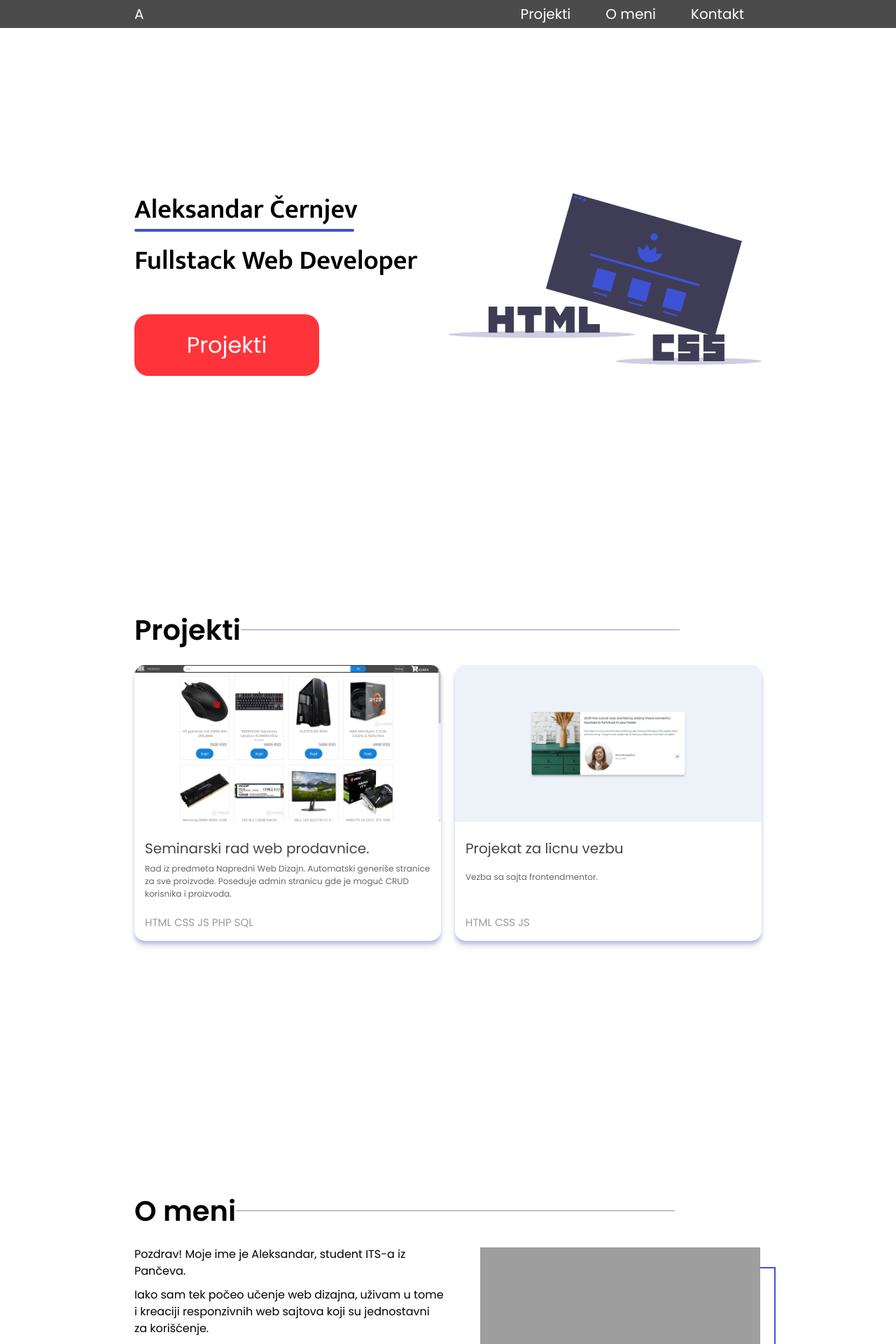
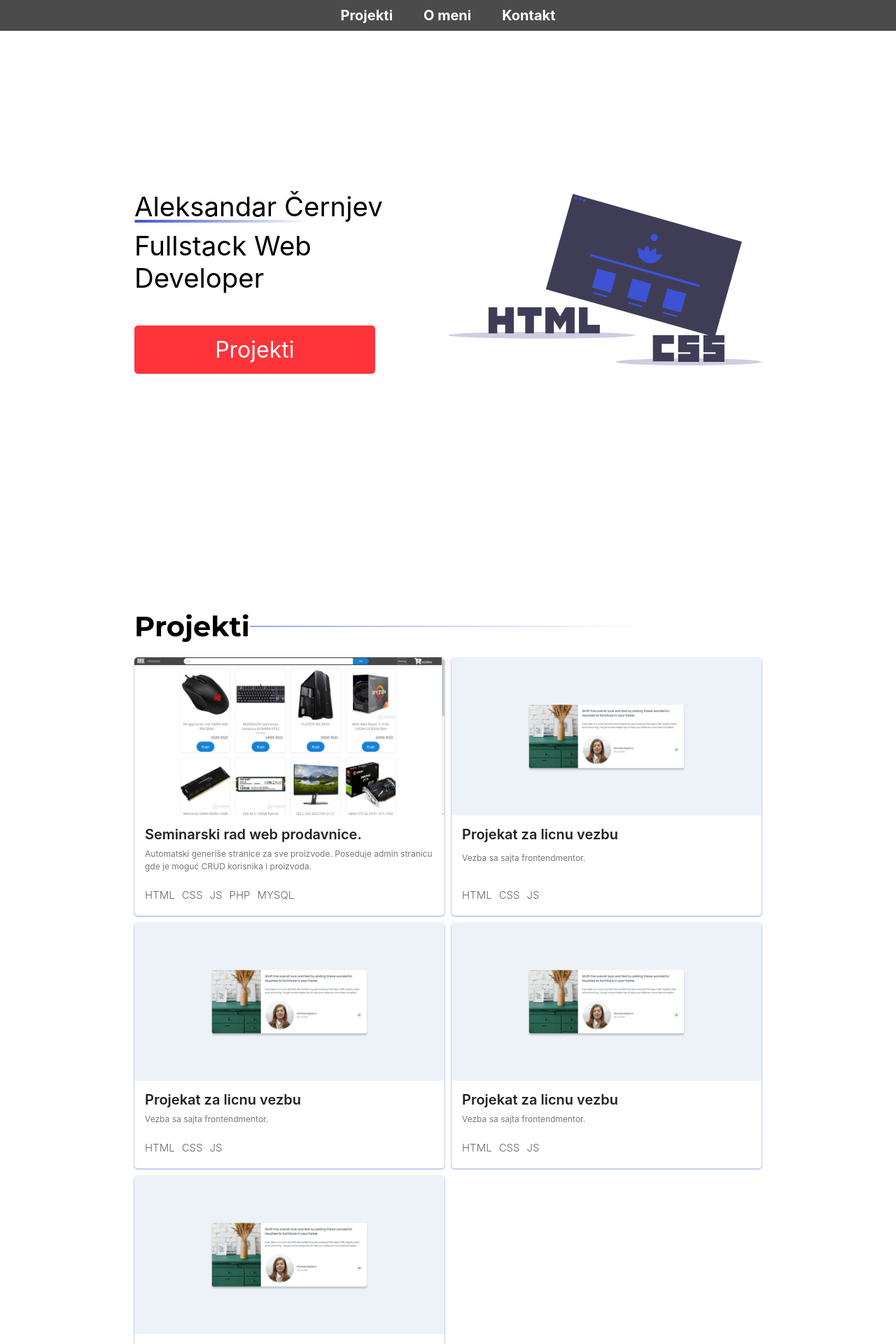
Before and after one commit to Aleksandarc/portfolio, a PHP site: page / in a window 1280 px wide. Shown: the top 1920 px of the page at 70% size. Run offline with PHP 8.4, Linux system fonts and the light colour scheme; some libraries are stand-ins or nearby versions; grey boxes are pictures that could not be loaded.

Commit message:
Minor improvements, slight redesign.

```diff
--- a/css/style.css
+++ b/css/style.css
@@ -1,10 +1,10 @@
-@import url('https://fonts.googleapis.com/css2?family=Mukta:wght@600&family=Poppins:wght@400;600&display=swap');
+@import url('https://fonts.googleapis.com/css2?family=Lato:wght@300;400&family=Montserrat:wght@700&display=swap');
 
 * {
   padding: 0;
   margin: 0;
   box-sizing: 0;
-  font-family: 'Poppins', sans-serif;
+  font-family: -apple-system, BlinkMacSystemFont, Roboto, Oxygen, Ubuntu, Cantarell, 'Lato', 'Helvetica Neue', sans-serif;
   font-size: 62.5%;
 }
 
@@ -44,8 +45,8 @@
   scroll-snap-type: y mandatory;
 }
 
-.mains {
-  scroll-snap-align: center;
+body {
+  overflow-x: hidden;
 }
 
 /* ------------- NAVBAR -------------*/
@@ -57,40 +58,32 @@
   color: #fff;
   display: flex;
   flex-direction: row;
-  justify-content: space-between;
+  justify-content: center;
   align-items: center;
-  padding: .5rem 0;
+  padding: 1rem 0;
   z-index: 100;
   transition: all .25s ease-out;
-}
-
-.logo {
-  text-decoration: none;
-  font-size: 2rem;
-  color: #fff;
-  margin-left: 15%;
+  overflow: hidden;
 }
 
 .navbar-list {
   list-style: none;
   display: flex;
   flex-direction: row;
-  margin-right: 15%;
 }
 
 .navLinks {
   font-size: 2rem;
   color: #fff;
+  font-weight: bold;
   text-decoration: none;
   margin: 0 2rem;
-  transition: all .2s ease-out;
-  padding: .5rem;
-  border-radius: 1rem;
+  transition: all .05s ease-out;
+  padding: .2rem;
 }
 
 .navLinks:hover {
-  background-color: #FF333A;
-  border-radius: 2rem;
+  border-bottom: 2px solid #FF333A;
 }
 
 .home {
@@ -135,41 +128,40 @@
 .homeText {
   font-size: 3vw;
   margin: .5rem 0;
-  font-family: 'Mukta', sans-serif;
 }
 
 .homeTextName {
   position: relative;
-  font-family: 'Mukta', sans-serif;
 }
 
 .homeTextName::before {
   position: absolute;
   content: '';
-  width: 70%;
+  width: 80%;
   height: .5vh;
-  background-color: #3D52D5;
+  background: linear-gradient(-90deg, #fff 30%, #3D52D5);
   border-radius: 2rem;
   bottom: 0;
   left: 0;
   pointer-events: none;
+  z-index: -1;
 }
 
 .homeTextBtn {
   font-size: 2.5vw;
   text-align: center;
   background-color: #FF333A;
-  border-radius: 2rem;
-  width: 50%;
-  padding: 2rem;
+  border-radius: .5rem;
+  width: 70%;
+  padding: 1.5rem;
   margin-top: 4rem;
   transition: all .25s ease-out;
   position: relative;
 }
 
 .homeTextBtn:hover {
-  background-color: #9e1f24;
-  transform: translateY(-10px);
+  transform: translateY(-5px);
+  filter: brightness(.85);
 }
 
 /* ------------- NAVBAR -------------*/
@@ -195,16 +188,18 @@
   text-align: left;
   margin: 2rem 15%;
   position: relative;
+  font-family: 'Montserrat', sans-serif;
 }
 
 .catSubTitle {
   font-size: 3.5rem;
   margin: 2rem 0;
+  font-family: 'Montserrat', sans-serif;
 }
 
 .catTitle::after {
   content: '';
-  background-image: linear-gradient(#3D52D5, #ccc);
+  background-image: linear-gradient(-90deg, #fff 10%, #3D52D5);
   width: 70%;
   height: .1vw;
   position: absolute;
@@ -214,42 +209,43 @@
 
 .projectImg {
   width: 100%;
-  border-top-left-radius: 1.5rem;
-  border-top-right-radius: 1.5rem;
+  border-top-left-radius: .5rem;
+  border-top-right-radius: .5rem;
   flex: 1;
   pointer-events: none;
 }
 
 .projectContainer {
   width: 70%;
+  height: 100%;
   margin: 0 auto;
   display: grid;
   grid-template-columns: repeat(auto-fit, minmax(300px, 1fr));
-  gap: 2rem;
+  gap: 1rem;
 }
 
 .projectCard {
-  border-radius: 1.5rem;
-  background-color: #fff;
+  border-radius: .5rem;
   display: flex;
   flex-direction: column;
   height: 100%;
   width: 100%;
-  box-shadow:
-    0rem 1rem 1rem .1rem rgba(0, 0, 0, .05),
-    0rem .5rem .5rem 0rem rgba(61, 82, 213, .3);
+  /* box-shadow: 0rem .3rem .3rem 0rem rgba(61, 82, 213, .3); */
   position: relative;
   transition: all .25s ease-out;
   cursor: default;
+  background-color: #fff;
+  box-shadow: 0 .1rem .1rem .1rem rgba(61, 82, 213, .3);
 }
 
+
 .cardTop {
-  margin-bottom: 2rem;
+  margin-bottom: 1rem;
   position: relative;
 }
 
 .projectCardLinks {
-  font-weight: 500;
+  font-weight: 700;
   flex: 1;
   display: flex;
   flex-direction: column;
@@ -265,13 +261,21 @@
   transition: all .25s ease-out;
 }
 
+.projectCardLinks a i {
+  color: #3D52D5;
+}
+
 .projectCard:hover .projectCardLinks {
   pointer-events: all;
   opacity: 1;
 }
 
 .projectCard:hover {
-  transform: translateY(-10px);
+  transform: translateY(-5px);
+}
+
+.projectCard p {
+  margin: .2em 1.5rem;
 }
 
 .projectCardLinks a {
@@ -290,9 +294,10 @@
   flex: 1;
   text-align: left;
   font-size: 2rem;
-  font-weight: 400;
-  color: #444;
-  margin-left: 1.5rem;
+  font-weight: 600;
+  color: #222;
+  margin: .5rem 1.5rem;
+  font-family: -apple-system, BlinkMacSystemFont, 'Segoe UI', Roboto, Oxygen, Ubuntu, Cantarell, 'Open Sans', 'Helvetica Neue', sans-serif;
 }
 
 .projectInfo {
@@ -300,16 +305,26 @@
   text-align: left;
   font-size: 1.2rem;
   font-weight: 400;
-  color: #666;
+  color: #777;
   margin: .5rem 1.5rem;
+  line-height: 1.5;
 }
 
 .projectLanguages {
-  justify-content: flex-end;
-  color: #999;
-  font-weight: 200;
+  justify-content: flex-start;
+  font-family: 'Lato', sans-serif;
+  list-style: none;
+  display: flex;
+  flex-direction: row;
+  margin: .5rem 1rem;
+}
+
+.projectLanguages li {
+  margin: 1.5rem .5rem;
+  color: #666;
+  font-weight: 300;
+  text-transform: uppercase;
   font-size: 1.5rem;
-  margin: 1.5rem 1.5rem;
 }
 
 /* ------------- portfolio -------------*/
@@ -334,11 +349,10 @@
 }
 
 .oMeniInfoText {
-  font-size: 16px;
   font-weight: 400;
   line-height: 1.5;
+  font-size: 1.5rem;
   text-align: left;
-  font-family: 'Poppins', sans-serif;
   margin-bottom: 1rem;
 }
 
--- a/index.html
+++ b/index.html
@@ -5,7 +5,7 @@
   <meta charset="UTF-8">
   <meta name="viewport" content="width=device-width, initial-scale=1.0">
   <title>Aleksandar portfolio</title>
-  <meta name="author" content="Aleksandar Cernjev">
+  <meta name="author" content="Aleksandar Černjev">
   <meta name="description" content="Web developer porfolio">
   <link rel="stylesheet" href="./css/style.css">
 
@@ -16,7 +16,6 @@
 
   <div class="topPos"></div>
   <div class="topNavbar">
-    <a href="#" class="logo">A</a>
     <ul class="navbar-list">
       <li><a href="#projekti" class="projektiNav navLinks">Projekti</a></li>
       <li><a href="#omeni" class="oMeniNav navLinks">O meni</a></li>
@@ -50,9 +49,15 @@
             </div>
           </div>
           <p class="projectInfoTitle">Seminarski rad web prodavnice.</p>
-          <p class="projectInfo">Rad iz predmeta Napredni Web Dizajn. Automatski generiše stranice za sve
+          <p class="projectInfo">Automatski generiše stranice za sve
             proizvode. Poseduje admin stranicu gde je moguć CRUD korisnika i proizvoda.</p>
-          <p class="projectLanguages">HTML CSS JS PHP SQL</p>
+          <ul class="projectLanguages">
+            <li>HTML</li>
+            <li>CSS</li>
+            <li>JS</li>
+            <li>PHP</li>
+            <li>MYSQL</li>
+          </ul>
         </div>
 
         <div class="projectCard">
@@ -67,7 +72,65 @@
           </div>
           <p class="projectInfoTitle">Projekat za licnu vezbu</p>
           <p class="projectInfo">Vezba sa sajta frontendmentor.</p>
-          <p class="projectLanguages">HTML CSS JS</p>
+          <ul class="projectLanguages">
+            <li>HTML</li>
+            <li>CSS</li>
+            <li>JS</li>
+          </ul>
+        </div>
+        <div class="projectCard">
+          <div class="cardTop">
+            <img src="./img/project1.png" alt="project1" class="projectImg">
+            <div class="projectCardLinks">
+              <a href="https://aleksandarc.github.io/smallProjects/1.ArticleComponent/articleComponent.html"><i
+                  class="fas fa-external-link-alt"></i></a>
+              <a href="https://github.com/Aleksandarc/smallProjects/tree/master/1.ArticleComponent" target="_blank"><i
+                  class="fab fa-github"></i></a>
+            </div>
+          </div>
+          <p class="projectInfoTitle">Projekat za licnu vezbu</p>
+          <p class="projectInfo">Vezba sa sajta frontendmentor.</p>
+          <ul class="projectLanguages">
+            <li>HTML</li>
+            <li>CSS</li>
+            <li>JS</li>
+          </ul>
+        </div>
+        <div class="projectCard">
+          <div class="cardTop">
+            <img src="./img/project1.png" alt="project1" class="projectImg">
+            <div class="projectCardLinks">
+              <a href="https://aleksandarc.github.io/smallProjects/1.ArticleComponent/articleComponent.html"><i
+                  class="fas fa-external-link-alt"></i></a>
+              <a href="https://github.com/Aleksandarc/smallProjects/tree/master/1.ArticleComponent" target="_blank"><i
+                  class="fab fa-github"></i></a>
+            </div>
+          </div>
+          <p class="projectInfoTitle">Projekat za licnu vezbu</p>
+          <p class="projectInfo">Vezba sa sajta frontendmentor.</p>
+          <ul class="projectLanguages">
+            <li>HTML</li>
+            <li>CSS</li>
+            <li>JS</li>
+          </ul>
+        </div>
+        <div class="projectCard">
+          <div class="cardTop">
+            <img src="./img/project1.png" alt="project1" class="projectImg">
+            <div class="projectCardLinks">
+              <a href="https://aleksandarc.github.io/smallProjects/1.ArticleComponent/articleComponent.html"><i
+                  class="fas fa-external-link-alt"></i></a>
+              <a href="https://github.com/Aleksandarc/smallProjects/tree/master/1.ArticleComponent" target="_blank"><i
+                  class="fab fa-github"></i></a>
+            </div>
+          </div>
+          <p class="projectInfoTitle">Projekat za licnu vezbu.</p>
+          <p class="projectInfo">Vezba sa sajta frontendmentor.</p>
+          <ul class="projectLanguages">
+            <li>HTML</li>
+            <li>CSS</li>
+            <li>JS</li>
+          </ul>
         </div>
       </div>
     </div>
```
Also changed, not shown: other parts of css/style.css (+31 -18 lines).
